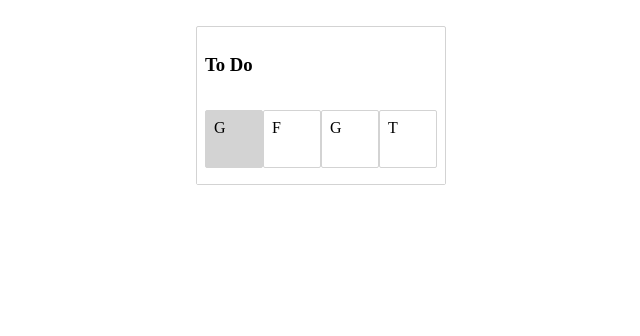
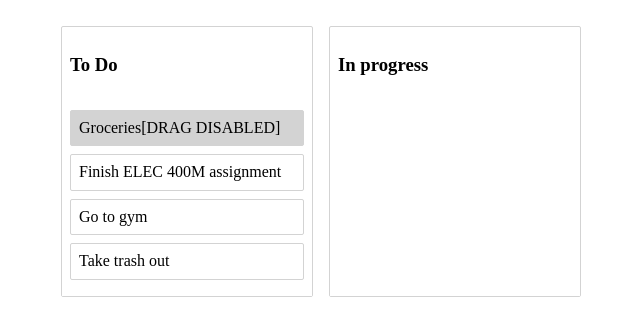
Before and after one commit to mathewbushuru/drag-and-drop-task-app, a React (Create React App) app: page / in a window 1280 px wide. Shown: the top 336 px of the page, without its empty margins (319-959 px from the left). Built offline with nearby package versions, Linux system fonts and the light colour scheme.

Commit message:
Back to vertical dragging

```diff
--- a/src/components/Column.jsx
+++ b/src/components/Column.jsx
@@ -7,7 +7,7 @@ const Container = styled.div`
   margin: 8px;
   border: 1px solid lightgrey;
   border-radius: 2px;
-  // width: 250px;
+  width: 250px;
 
   display: flex;
   flex-direction: column;
@@ -19,10 +19,9 @@ const TaskList = styled.div`
   padding: 8px;
   transition: background-color 0.2s ease;
   background-color: ${(props) => (props.isDraggingOver ? "skyblue" : "white")};
-  // flex-grow: 1;
-  // min-height: 100px;
+  flex-grow: 1;
+  min-height: 100px;
 
-  display: flex;
 `;
 
 const Column = (props) => {
@@ -37,7 +36,7 @@ const Column = (props) => {
       <Droppable
         droppableId={props.column.id}
         type={props.column.id === "column-4" ? "backlog" : "active"}
-        direction="horizontal"
+        direction="vertical"
       >
         {(provided, snapshot) => (
           <TaskList
--- a/src/components/Task.jsx
+++ b/src/components/Task.jsx
@@ -14,10 +14,6 @@ const Container = styled.div`
       ? "lightgreen"
       : "white"};
   display: flex;
-
-  //For horizontal drag
-  width:  40px;
-  height: 40px;
 `;
 const Handle = styled.div`
   width: 20px;
@@ -44,7 +40,7 @@ const Task = (props) => {
           isDragDisabled={isDragDisabled}
         >
           {/* <Handle {...provided.dragHandleProps}/> */}
-          {props.task.content[0]}
+          {props.task.content}
         </Container>
       )}
     </Draggable>
--- a/src/data/initial-data.js
+++ b/src/data/initial-data.js
@@ -11,25 +11,14 @@ const initialData = {
       title: "To Do",
       taskIds: ["task-1", "task-2", "task-3", "task-4"],
     },
-    // "column-2": {
-    //   id: "column-2",
-    //   title: "In progress",
-    //   taskIds: [],
-    // },
-    // "column-3": {
-    //   id: "column-3",
-    //   title: "Done",
-    //   taskIds: [],
-    // },
-    // "column-4": {
-    //   id: "column-4",
-    //   title: "Backlog[DRAG DISABLED]",
-    //   taskIds: [],
-    // },
+    "column-2": {
+      id: "column-2",
+      title: "In progress",
+      taskIds: [],
+    },
   },
   //For reordering of columns
-//   columnOrder: ["column-1", "column-2", "column-3", "column-4"],
-columnOrder: ["column-1"],
+  columnOrder: ["column-1", "column-2",],
 };
 
 export default initialData;
```
